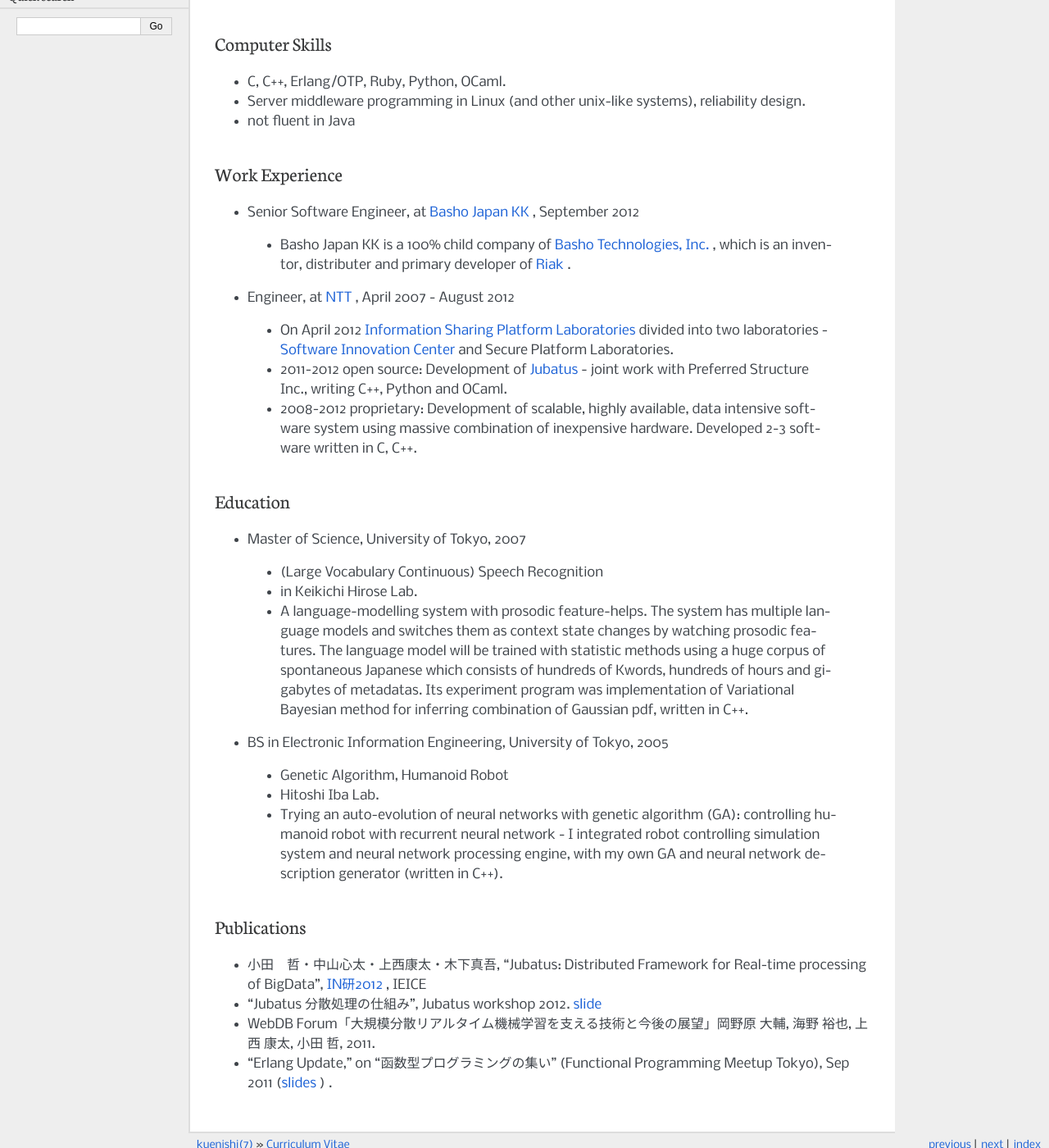
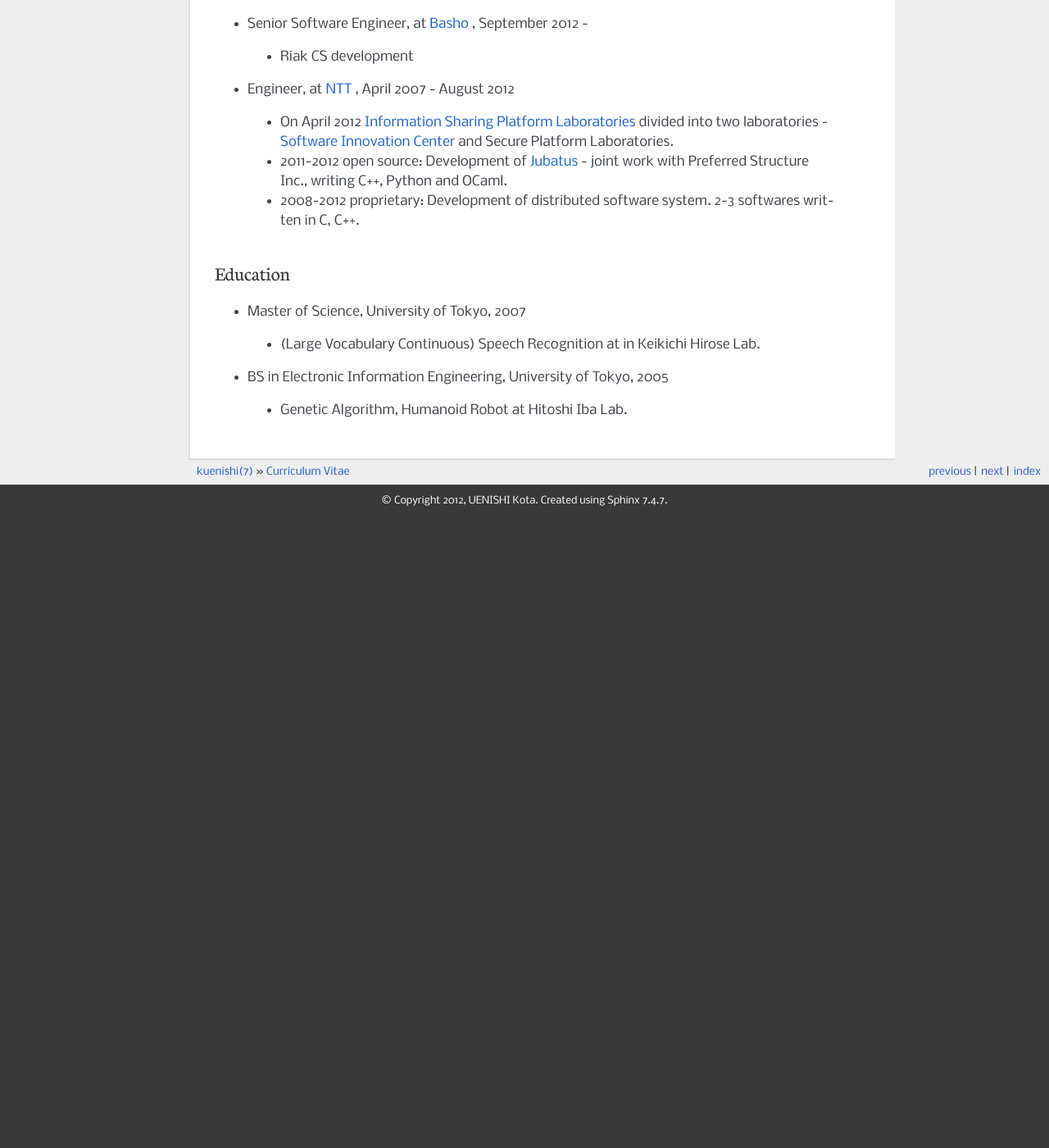
Before and after one commit to kuenishi/mywebsite, a Sphinx documentation site: the page built from source/cv.rst, in a window 1280 px wide and 1400 px high, scrolled down 467 px. Shown: the whole window at 82% size. Built offline with Sphinx 7.4.7, drawn with Linux system fonts in a browser that asks for light colours; after the commit the page ends 1097 px from its top, so only the background shows below that; some of the changed text lies outside the part shown.

Commit message:
update to latest info

```diff
--- a/source/cv.rst
+++ b/source/cv.rst
@@ -1,40 +1,30 @@
 Curriculum Vitae
 ================
 
-Contact
--------
-
-- UENISHI Kota
-- kuenishi^at^gmail.com
-
-Interest
---------
-
-- How computer (science) contribute to the real world, not only by utilizing computer, but to applying principles or theory of the computer science to the real world?
-- Distributed Systems, Database Systems, High Availability, Functional Programming Languages, and Reliability/Performance Design for non-stop middleware servers.
-- Functional Programming Languages
-- What kind of man my son will grow to be?
+- UENISHI Kota : kuenishi^at^gmail.com
+- Native Japanese speaking, business level English speaking
+- Tokyo, Japan
 
 Computer Skills
 ---------------
 
-- C, C++, Erlang/OTP, Ruby, Python, OCaml.
+- Distributed Systems, Database Systems, High Availability, Functional Programming Languages, and Reliability/Performance Design for non-stop middleware servers.
+- C, C++, Erlang/OTP
 - Server middleware programming in Linux (and other unix-like systems), reliability design.
-- not fluent in Java
-
+- git-flow style workflow
 
 Work Experience
 ---------------
 
-- Senior Software Engineer, at `Basho Japan KK <http://basho.co.jp>`_ , September 2012
+- Senior Software Engineer, at `Basho <http://basho.co.jp>`_ , September 2012 -
 
- - Basho Japan KK is a 100% child company of `Basho Technologies, Inc. <http://basho.com>`_ , which is an inventor, distributer and primary developer of `Riak <http://github.com/basho/riak>`_ .
+ - Riak CS development
 
 - Engineer, at `NTT <http://www.ntt.co.jp>`_ , April 2007 - August 2012
 
  - On April 2012 `Information Sharing Platform Laboratories <http://www2.pflab.ecl.ntt.co.jp>`_ divided into two laboratories - `Software Innovation Center <http://www.sic.ecl.ntt.co.jp>`_ and Secure Platform Laboratories.
  - 2011-2012 open source: Development of `Jubatus <http://jubat.us>`_ - joint work with Preferred Structure Inc., writing C++, Python and OCaml.
- - 2008-2012 proprietary: Development of scalable, highly available, data intensive software system using massive combination of inexpensive hardware. Developed 2-3 software written in C, C++.
+ - 2008-2012 proprietary: Development of distributed software system. 2-3 softwares written in C, C++.
 
 
 Education
@@ -42,24 +32,8 @@
 
 - Master of Science, University of Tokyo, 2007
 
- - (Large Vocabulary Continuous) Speech Recognition
- - in Keikichi Hirose Lab.
- - A language-modelling system with prosodic feature-helps. The system has multiple language models and switches them as context state changes by watching prosodic features. The language model will be trained with statistic methods using a huge corpus of spontaneous Japanese which consists of hundreds of Kwords, hundreds of hours and gigabytes of metadatas. Its experiment program was implementation of Variational Bayesian method for inferring combination of Gaussian pdf, written in C++.
+ - (Large Vocabulary Continuous) Speech Recognition at in Keikichi Hirose Lab.
 
 - BS in Electronic Information Engineering, University of Tokyo, 2005
 
- - Genetic Algorithm, Humanoid Robot
- - Hitoshi Iba Lab.
- - Trying an auto-evolution of neural networks with genetic algorithm (GA): controlling humanoid robot with recurrent neural network - I integrated robot controlling simulation system and neural network processing engine, with my own GA and neural network description generator (written in C++).
-
-Publications
-------------
-
-- 小田　哲・中山心太・上西康太・木下真吾, "Jubatus: Distributed Framework for Real-time processing of BigData", `IN研2012 <http://www.ieice.org/cs/in/jpn/invited/2011.html>`_ , IEICE
-- "Jubatus 分散処理の仕組み", Jubatus workshop 2012. `slide <http://www.slideshare.net/JubatusOfficial/jubatus-workshop>`_
-- WebDB Forum「大規模分散リアルタイム機械学習を支える技術と今後の展望」岡野原 大輔, 海野 裕也, 上西 康太, 小田 哲, 2011.
-- "Erlang Update," on "函数型プログラミングの集い" (Functional Programming Meetup Tokyo), Sep 2011 (`slides <_static/FPMeetup2011.html>`_ ) .
-
-.. Other
-.. Qualifications
-.. Membership
+ - Genetic Algorithm, Humanoid Robot at Hitoshi Iba Lab.
--- a/source/index.rst
+++ b/source/index.rst
@@ -12,7 +12,7 @@
 kuenishi is an ordinary man living in Tokyo, Japan, with his family, including a gutsy son.
 
 .. toctree::
-   :maxdepth: 2
+   :maxdepth: 1
 
    cv
    opensource
--- a/source/opensource.rst
+++ b/source/opensource.rst
@@ -1,8 +1,11 @@
 Open Source Contrubutions
 =========================
 
+Here's `my wishlist <http://www.amazon.co.jp/registry/wishlist/1P6IW44XCM1H2>`_ . Your donation with product name will motivate me for sure.
 
-- committer: `Jubatus <http://jubat.us>`_ (2011-)
+- `Riak <https://github.com/basho/riak>`_ , `Riak CS <https://github.com/basho/riak_cs>`_ (2012-)
+
+- `Jubatus <http://jubat.us>`_ (2011-)
 
  - Jubatus is a distributed online machine learning framework and library. Jubatus is a joint work of `Preferreed Infrastructure <http://preferred.jp>`_ and `NTT Information Sharing Platform Laboratory <http://www2.pflab.ecl.ntt.co.jp/>`_. I designed the architecture the "mix" - softly synchronizing data for parallel machine learning and the server framework to make it applicable to various machine learning algorithms.
 
@@ -23,6 +26,6 @@
 
  - Mercurial is a Python-based distributed version control software. My contribution was next to project leader, flying-foozy (Mr. Fujiwara) - Almost 200 messages.
 
-- Japanese translation of CouchDB: the Definitive Guide (2009-2011)
+- Japanese translation of *CouchDB: the Definitive Guide* (2009-2011)
 
  - As the book's script is open by CC-3.0 license, I started translation project with same licence. Many people participated on translation and finally got `finished <http://couchdb-jp.github.com/couchdb-guide/editions/1/ja/index.html>`_ (`the project page <https://github.com/couchdb-jp/couchdb-guide/>`_).
```
Also changed, not shown: other parts of source/opensource.rst (+2 -2 lines), source/persona.rst (+10 -8 lines), 1 other file.
